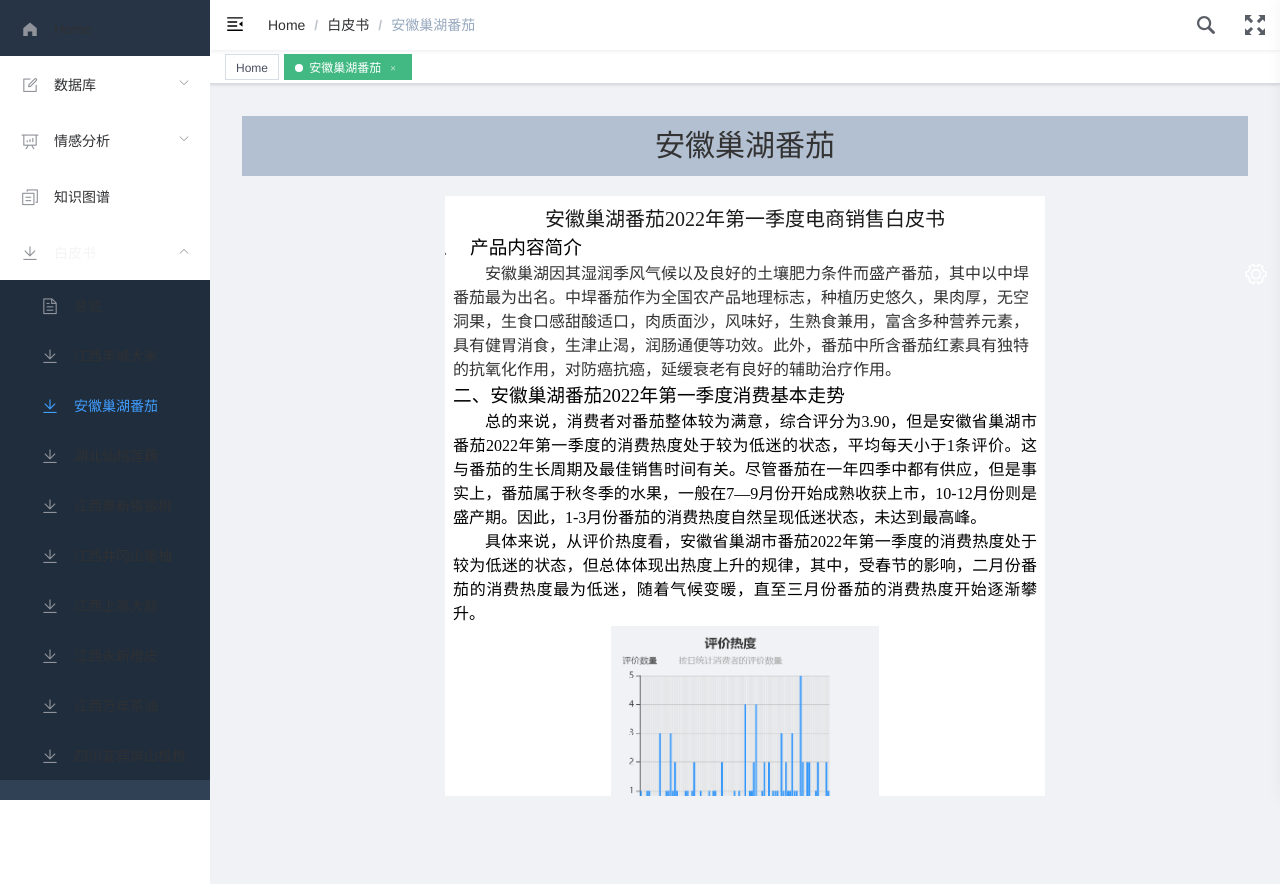
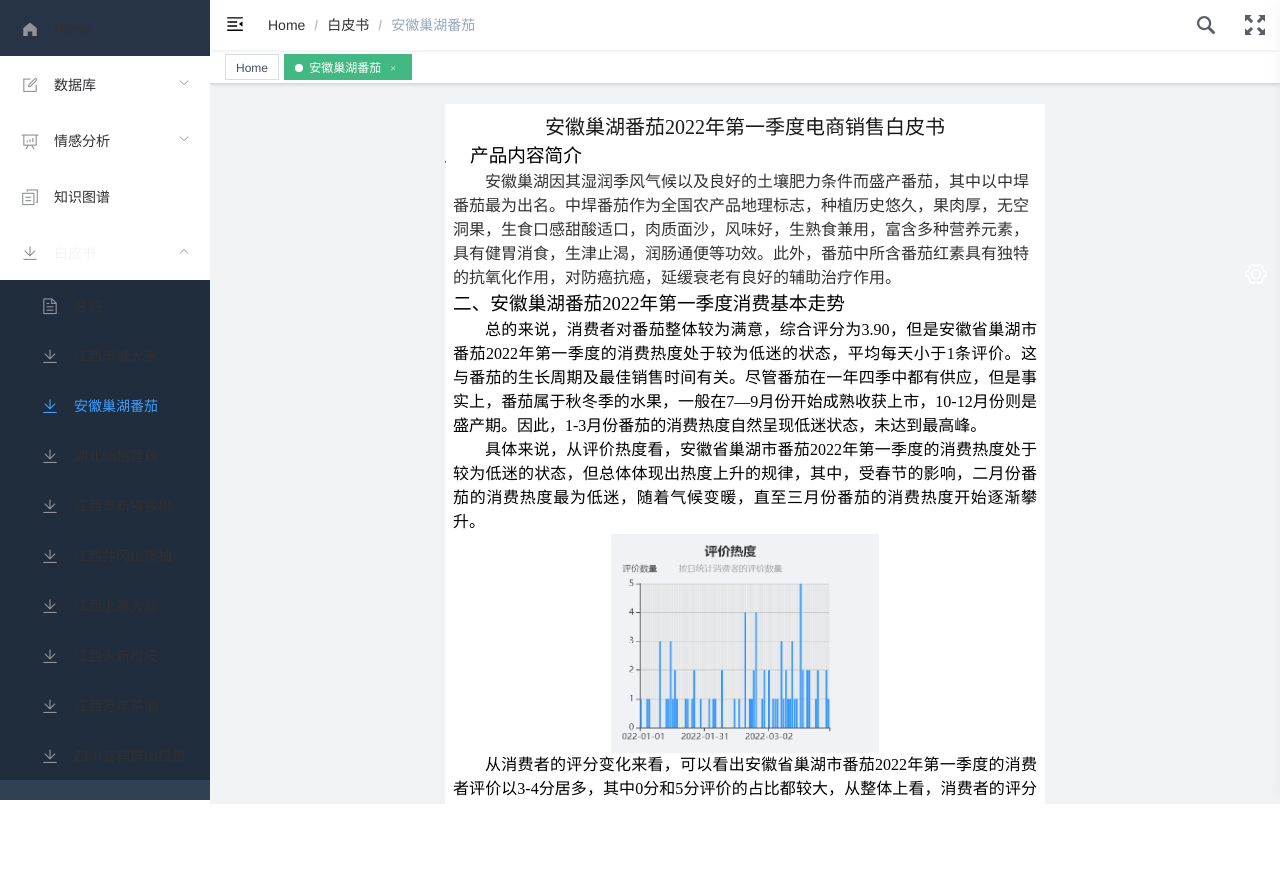
Before and after one commit to gene1974/JDComment_website, a Vue app in the folder frontend/: page /whitepaper/chaohu in a window 1280 px wide. After the commit the page ends 804 px from the top, so only its background shows below. Built offline with nearby package versions, Linux system fonts and the light colour scheme.

Commit message:
modify whitepaper detail

```diff
--- a/frontend/src/views/whitepaper/chaohu.vue
+++ b/frontend/src/views/whitepaper/chaohu.vue
@@ -1,12 +1,9 @@
 <template>
-    <div class="home-container">
-        <el-header>安徽巢湖番茄</el-header>
-        <el-row style="margin:20px;">
-            <el-col :span="20" style="margin-left: 40px;">
-                <iframe :src="reportUrl" frameborder="0" style="width:600px;height:600px;"></iframe>
-            </el-col>
-        </el-row>
-    </div>
+    <el-row :gutter="20" id="background" style="background:#F2F3F5 ;min-width:fit-content; height: 720px;">
+        <el-col :span="20" class="Background" style="margin-left: 40px;">
+            <iframe :src="reportUrl" frameborder="0" style="width:600px;height:700px;"></iframe>
+        </el-col>
+    </el-row>
 </template>
 
 <script>
@@ -29,39 +26,8 @@
     left:0;
     right:0;
   }
-  .home-container {
-    min-height:800px;
-    padding: 32px;
-    background-color: rgb(240, 242, 245);
-    position: relative;
-
-    .chart-wrapper {
-      background: #fff;
-      padding: 16px 16px 0;
-      margin-bottom: 32px;
+  .Background{
+        margin: 20px;
+        background: white;
     }
-  }
-
-  .el-header, .el-footer {
-    background-color: #B3C0D1;
-    color: #333;
-    text-align: center;
-    font-size:30px;
-    line-height: 60px;
-  }
-
-  .el-main {
-    background-color: #E9EEF3;
-    color: #333;
-    text-align: center;
-    line-height: 160px;
-  }
-
-  @media screen and (max-width: 992px) {
-    .home-container {
-      .chart-wrapper {
-        padding: 8px;
-      }
-    }
-  }
 </style>
```
